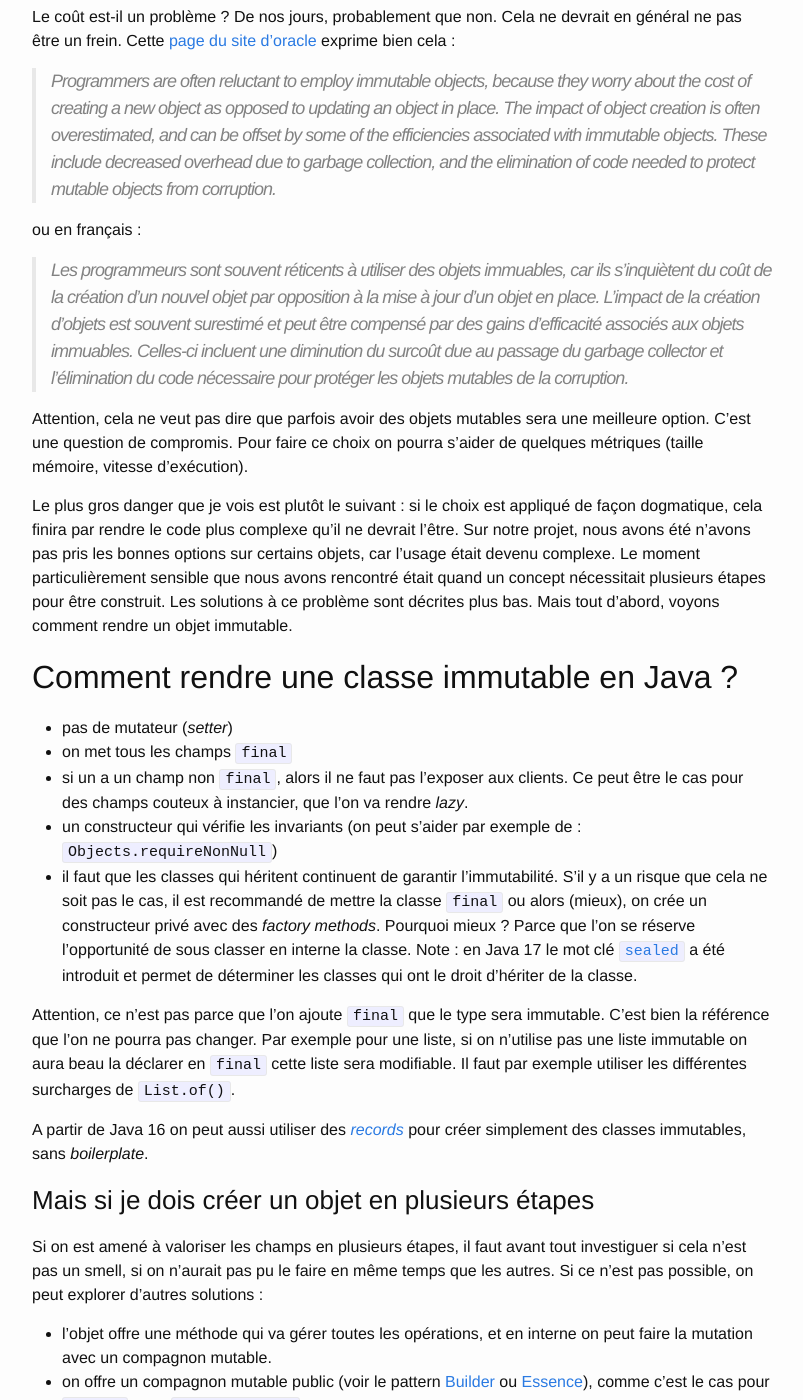
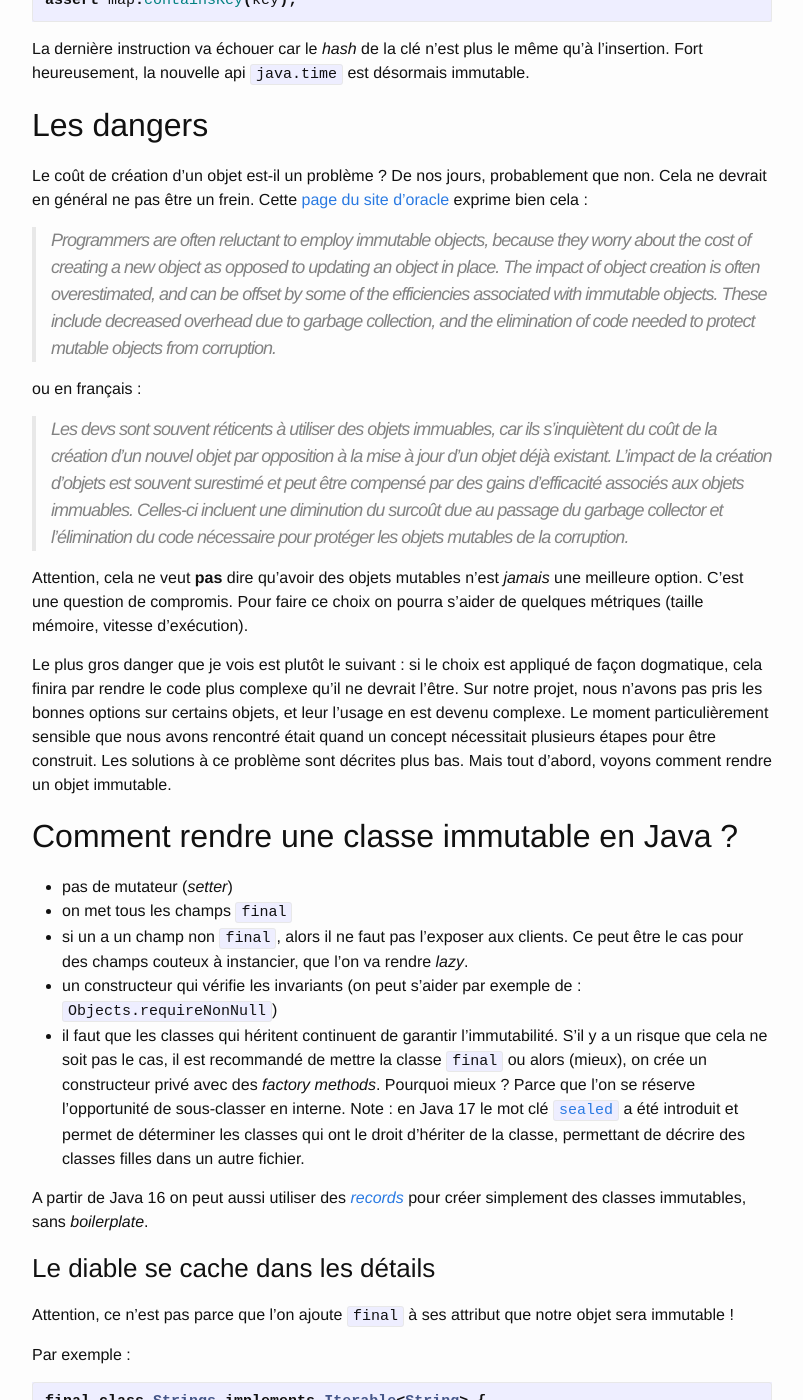
Before and after one commit to fego/fego.github.io, a Jekyll site: the page built from docs/_posts/2022-02-11-Immutabilité-Mutabilité.md, in a window 1280 px wide and 1400 px high, scrolled down 2409 px. Shown: the whole window, without its empty margins (238-1041 px from the left). Built offline with Jekyll 4.4.1, drawn with Linux system fonts in a browser that asks for light colours; our own code applies the rules of GitHub Pages for plain Markdown files; some of the changed text lies outside the part shown.

Commit message:
modifications suite relecture
* quelques typos
* corrigé ta _primitive obsession_ dans le 1er exemple de code 😛 (ce qui change le responsable de la contrainte)
* corrigé la corrélation que tu citais entre `equals` et `hashcode` : la doc **encourage** de les aligner mais ce n'est pas obligatoire
* complètement reformulé le passage sur le mot clef `final` qui ne suffit pas à garantir l'immutabilité (j'en ai fait un sous-paragraphe dédié pour la peine) 🔥 peut-être pas ce que tu voulais dire ! vérifie que je ne trahis pas ta pensée

````diff
--- a/docs/_posts/2022-02-11-Immutabilité-Mutabilité.md
+++ b/docs/_posts/2022-02-11-Immutabilité-Mutabilité.md
@@ -9,18 +9,18 @@
 
 Sur mon projet actuel nous essayons de passer sur une architecture hexagonale.
 Il y a beaucoup de travail car beaucoup de code a été produit avant que nous ne prenions cette direction.
-Une des tâches est d'introduire un modèle métier, indépendant de celui de l'api et celui de la base.
-Et nous avons décidé de partir sur un modèle immutable sous l'impulsion d'un collègue convaincu et convaincant.
+Une des tâches est d'introduire un modèle métier, indépendant de celui de l'API et celui de la persistance.
+Nous avons de plus décidé de partir sur un modèle immutable sous l'impulsion d'un collègue convaincu et convaincant.
 J'avoue au début avoir été sur la retenue.
-J'avais peur que nous introduisions trop de complexité, que cela nous ralentisse.
+J'avais peur d'introduire trop de complexité, que cela nous ralentisse.
 Aujourd'hui, après quelques rectifications, le résultat est à mon avis vraiment positif.
 
-Je vous partage donc ce qu'aujourd'hui ce modèle nous a apporté dans notre contexte.
+Je vous partage donc les apports de ce choix dans notre contexte.
 Rien de nouveau sur le sujet, c'est ma synthèse de ce que j'ai pu lire.
 J'espère vous intéresser si vous n'avez pas encore creusé ce sujet, et que vous évoluez dans l'écosystème Java.
 
 ## Les bénéfices
-En résumé : on a plus de lisibilité et moins de bugs.
+En résumé : plus de lisibilité et moins de bugs.
 Voyons le détail.
 
 ### Atomicité de construction
@@ -30,20 +30,31 @@
 On peut utiliser l'objet sans crainte et s'éviter des vérifications fastidieuses, de la programmation défensive.
 
 ```java
-public LigneDeCommande(Long idArticle, Integer quantite) {
-    this.idArticle = Objects.requireNonNull(idArticle);
-    if (quantite < 0) {
-        throw new IllegalArgumentException("La quantite doit être >= 0");
+// Quantite.java
+private final int val;
+public Quantite(int val) {
+    if (val < 0) {
+        throw new IllegalArgumentException("La quantité doit être >= 0");
     }
-    this.quantite = Objects.requireNonNull(quantite);
+    this.val = val;
+}
+
+// LigneDeCommande.java
+private final long idArticle
+private final Quantite quantite;
+public LigneDeCommande(long idArticle, Quantite quantite) {
+    this.idArticle = idArticle;
+    this.quantite = Objects.requireNonNull(quantite, "une quantité est obligatoire");
 }
 ```
 
-En utilisant cet objet, je n'aurais jamais à vérifier si la `quantite` est `null`, que ce soit en passant par un *getter* ou même dans une méthode interne.
+En utilisant l'objet `LigneDeCommange`, je n'aurais jamais à me « méfier » de `quantite` :
+que ce soit en passant par un *getter* ou même dans une méthode interne, cet attribut existe forcément
+(et représente une valeur qui a du sens fonctionnellement, cf. la contrainte de son constructeur).
 
 ### Couplage temporel
 
-Un couplage temporel, c'est quand des instructions doivent être absolument exécutées dans un ordre précis.
+Un couplage temporel, c'est quand des instructions doivent absolument être exécutées avant d'autres, sur une grappe d'objets.
 Si on ne respecte pas cet ordre, alors on peut rencontrer une exception ou être dans un état fonctionnellement invalide.
 Avec des objets immutables on ne peut séparer l’instanciation de l’initialisation, donc il ne sera possible d'utiliser l'objet avant de l'avoir initialisé.
 
@@ -52,17 +63,17 @@
 Il n'y aura pas d'effets de bord.
 Avec l'immutabilité on n’aura jamais à investiguer où l’état a été modifié.
 On peut les réutiliser partout ou nécessaire, comme par exemple `BigDecimal.ZERO`.
-A l'inverse avec un objet mutable on peut créer des bugs difficiles à résoudre.
-Par exemple un objet mutable issu d'un cache, si on le modifie on corrompt le cache.
+À l'inverse, l'utilisation d'un objet mutable peut créer des bugs difficiles à résoudre.
+Par exemple, modifier un objet mutable issu d'un cache corrompt le cache.
 Si on est obligé pour une raison quelconque d'avoir un objet mutable, il est alors conseillé de retourner une copie de cet objet.
 
-### Thread safety
+### _Thread safety_
 
-Avec de l'immutabilité, on s'enlève de la complexité dans la gestion des accès concurrents et des bugs très difficiles à débugger puisqu'un objet immutable ne pourra pas être modifié par plusieurs threads en parallèle.
+Comme les soucis de concurrence ne concernent que *l'écriture* et qu'un objet immutable ne peut jamais être modifié, il peut être partagé sans crainte dans un contexte concurrent.
 
 ### Identité de l'objet
-J'utilise le terme "identité" ici dans le sens de c'est ce qui est déterminé par `equals`et `hashcode` (l'implémentation de l'un impliquant l'implémentation de l'autre).
-Par exemple dans l'ancienne api `java.util.Date` l'identité est déterminée par la comparaison du getter `getTime` :
+J'utilise le terme "identité" ici dans le sens de c'est ce qui est déterminé par `equals`et `hashcode` (l'harmonie des deux implémentations étant désirable).
+Par exemple dans l'ancienne API `java.util.Date` l'identité est déterminée par la comparaison du getter `getTime` :
 
 ```java
 public boolean equals(Object obj) {
@@ -80,20 +91,17 @@
 
 ```java
 Map<Date, String> map = new HashMap<>();
-Date date = new Date();
-// ici la clé de la HashMap est calculée avec hashCode, donc à partir de la valeur de getTime à cet instant
-map.put(date, "hello, world!");
-// en modifiant la date, la valeur retournée par hashCode n'est plus la même
-date.setTime(12345L);
-// false car le hash de la clé n'est plus le même que le hash de la date.
-assert map.containsKey(date);
+Date key = new Date();
+map.put(key, "hello, world!");
+key.setTime(12345L);
+assert map.containsKey(key);
 ```
-Et oui, le hash de la data n'est plus le même.
+La dernière instruction va échouer car le *hash* de la clé n'est plus le même qu'à l'insertion.
 Fort heureusement, la nouvelle api `java.time` est désormais immutable.
 
-## Dangers
+## Les dangers
 
-Le coût est-il un problème ?
+Le coût de création d'un objet est-il un problème ?
 De nos jours, probablement que non.
 Cela ne devrait en général ne pas être un frein.
 Cette [page du site d'oracle](https://docs.oracle.com/javase/tutorial/essential/concurrency/immutable.html) exprime bien cela :
@@ -101,15 +109,15 @@
 
 ou en français :
 
-> Les programmeurs sont souvent réticents à utiliser des objets immuables, car ils s'inquiètent du coût de la création d'un nouvel objet par opposition à la mise à jour d'un objet en place. L'impact de la création d'objets est souvent surestimé et peut être compensé par des gains d'efficacité associés aux objets immuables. Celles-ci incluent une diminution du surcoût due au passage du garbage collector et l'élimination du code nécessaire pour protéger les objets mutables de la corruption.
+> Les devs sont souvent réticents à utiliser des objets immuables, car ils s'inquiètent du coût de la création d'un nouvel objet par opposition à la mise à jour d'un objet déjà existant. L'impact de la création d'objets est souvent surestimé et peut être compensé par des gains d'efficacité associés aux objets immuables. Celles-ci incluent une diminution du surcoût due au passage du *garbage collector* et l'élimination du code nécessaire pour protéger les objets mutables de la corruption.
 
-Attention, cela ne veut pas dire que parfois avoir des objets mutables sera une meilleure option.
+Attention, cela ne veut **pas** dire qu'avoir des objets mutables n'est *jamais* une meilleure option.
 C'est une question de compromis.
 Pour faire ce choix on pourra s'aider de quelques métriques (taille mémoire, vitesse d'exécution).
 
 Le plus gros danger que je vois est plutôt le suivant :
 si le choix est appliqué de façon dogmatique, cela finira par rendre le code plus complexe qu'il ne devrait l'être.
-Sur notre projet, nous avons été n'avons pas pris les bonnes options sur certains objets, car l'usage était devenu complexe.
+Sur notre projet, nous n'avons pas pris les bonnes options sur certains objets, et leur l'usage en est devenu complexe.
 Le moment particulièrement sensible que nous avons rencontré était quand un concept nécessitait plusieurs étapes pour être construit.
 Les solutions à ce problème sont décrites plus bas.
 Mais tout d'abord, voyons comment rendre un objet immutable.
@@ -124,33 +132,70 @@
 * il faut que les classes qui héritent continuent de garantir l'immutabilité.
 S'il y a un risque que cela ne soit pas le cas, il est recommandé de mettre la classe `final` ou alors (mieux), on crée un constructeur privé avec des *factory methods*.
 Pourquoi mieux ?
-Parce que l'on se réserve l'opportunité de sous classer en interne la classe.
-Note : en Java 17 le mot clé [`sealed`](https://docs.oracle.com/en/java/javase/17/language/sealed-classes-and-interfaces.html) a été introduit et permet de déterminer les classes qui ont le droit d'hériter de la classe.
+Parce que l'on se réserve l'opportunité de sous-classer en interne.
+Note : en Java 17 le mot clé [`sealed`](https://docs.oracle.com/en/java/javase/17/language/sealed-classes-and-interfaces.html) a été introduit et permet de déterminer les classes qui ont le droit d'hériter de la classe, permettant de décrire des classes filles dans un autre fichier.
 
-Attention, ce n'est pas parce que l'on ajoute `final` que le type sera immutable.
-C'est bien la référence que l'on ne pourra pas changer.
-Par exemple pour une liste, si on n'utilise pas une liste immutable on aura beau la déclarer en `final` cette liste sera modifiable.
-Il faut par exemple utiliser les différentes surcharges de `List.of()`.
 
 A partir de Java 16 on peut aussi utiliser des *[records](https://docs.oracle.com/en/java/javase/17/language/records.html)* pour créer simplement des classes immutables, sans *boilerplate*.
 
+### Le diable se cache dans les détails
+
+Attention, ce n'est pas parce que l'on ajoute `final` à ses attribut que notre objet sera immutable !
+
+Par exemple :
+```java
+final class Strings implements Iterable<String> {
+    private final List<String> val;
+    public Strings(List<String> val) {
+        this.val = new ArrayList<>(val);
+    }
+
+    @Override
+    public Iterator<String> iterator() { return val.iterator(); }
+}
+```
+Où on a même pris soin de se défendre contre la modification ultérieure de la liste fournie à l'initialisation et de ne pas exposer directement notre unique attribut.
+Néanmoins cet objet n'est **pas** immutable :
+```java
+class Mutator {
+    public Optional<String> pop(Strings queue) {
+        Iterator<String> i = queue.iterator();
+        if (i.hasNext()) {
+            String val = i.next();
+            i.remove(); // 💔 mutation quand même
+            return Optional.of(val);
+        }
+        return Optional.empty();
+    }
+}
+```
+
+Le choix de la solution sera guidé par ce qu'on préfère :
+* _fail-fast_
+  * tout usage « impropre » de l'instance jetera une exception
+  * utiliser `List.copyOf` dans le constructeur de `Strings`
+* _idempotence_
+  * garantir que la donnée ne bouge pas est suffisant
+  * utiliser une copie de l'attribut à chaque fois qu'on doit le communiquer (même indirectement, comme ici)
+
 ### Mais si je dois créer un objet en plusieurs étapes
 
-Si on est amené à valoriser les champs en plusieurs étapes, il faut avant tout investiguer si cela n'est pas un smell, si on n'aurait pas pu le faire en même temps que les autres.
+Si on est amené à valoriser les champs en plusieurs étapes, il faut avant tout investiguer si cela n'est pas un *smell*, si on n'aurait pas pu le faire en même temps que les autres.
 Si ce n'est pas possible, on peut explorer d'autres solutions :
 * l'objet offre une méthode qui va gérer toutes les opérations, et en interne on peut faire la mutation avec un compagnon mutable.
 * on offre un compagnon mutable public (voir le pattern [Builder](https://refactoring.guru/design-patterns/builder) ou [Essence](https://wiki.c2.com/?EssenceObject)), comme c'est le cas pour `String` avec `StringBuilder`.
 * on fait de la composition à partir de plusieurs objets immutables (et on délègue les messages vers ces objets), ou on peut recréer un nouvel objet complet une fois les différentes informations récupérées.
 
 On choisit la meilleure solution en fonction de chaque situation.
-Vous constaterez que dans certains cas nous avons plus de code, par exemple lors de l'ajout d'un builder.
-C'est est le prix de la qualité, tout comme un pour langage statiquement typé la verbosité sera la coût de la qualité.
+Vous constaterez que dans certains cas vous écrirez plus de code, par exemple lors de l'ajout d'un _builder_.
+C'est le prix de la qualité, qui sera amorti par la clarté d'usage pour les developpeurs qui s'en serviront, vous-du-futur inclu !
+On peut citer ici la disjonction entre les méthodes d'enrichissement (uniquement dans le _builder_) et les méthodes d'utilisation de la donnée (uniquement dans l'objet immuable).
 
 ## Intérêt du mutable
-Et oui, il ne faut jamais être dogmatique, parfois ça vaut le coup de mettre de la mutabilité.
+Car il ne faut jamais être dogmatique, parfois ça vaut le coup de mettre de la mutabilité.
 Par exemple pour certains objets de communication en dehors de l’hexagone, nos DTOs (mappés avec Jackson, JPA, etc).
 Sur ce coup là on n'a pas vraiment le choix, et ça n'aurait pas beaucoup d'intérêt.
-Mais d'en d'autres cas, par exemple au sein d'une fonction, je peux créer une liste mutable pour me faciliter la mise en place d'un algorithme.
+Mais dans d'autres cas, par exemple au sein d'une fonction, je peux créer une liste mutable pour me faciliter la mise en place d'un algorithme.
 Mais aussi, comme on l'a vu plus haut, si des impératifs de performance nous l'imposent et que des mesures nous montrent que cela est une amélioration, alors on peut choisir de partir sur de objets mutables.
 
 ## Conclusion
````
Also changed, not shown: other parts of docs/_posts/2022-02-11-Immutabilité-Mutabilité.md (+1 -1 lines).
